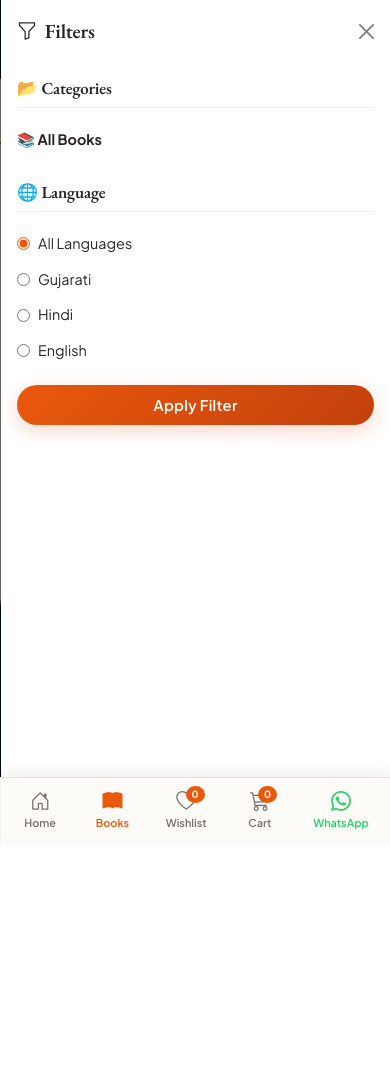
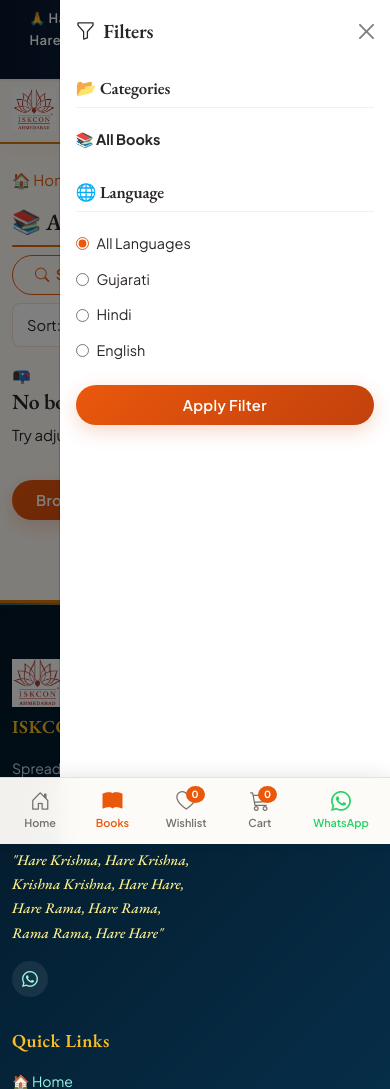
Before and after one commit to jayant1345/iskcon_book_store, a Flask app: page /books in a window 390 px wide, after a click on "Filters". Shown: the top 1089 px of the page. Before the commit the page ends 844 px from the top, so only its background shows below. Run offline with Flask 3, Linux system fonts and the light colour scheme; data that the repository does not hold is empty.

Commit message:
fix(mobile): cap Filters offcanvas width so it fits phone screens
Bootstrap's default offcanvas width (400px) exceeds a typical 375px
phone viewport. Caps it at 85% of screen width (max 360px) below the
768px breakpoint. Verified with a Playwright sweep across 9 key
customer pages at 375px width — no horizontal overflow anywhere.

Co-Authored-By: Claude Sonnet 5 <noreply@anthropic.com>

```diff
--- a/static/css/style.css
+++ b/static/css/style.css
@@ -1609,6 +1609,7 @@ img {
     padding: 3px 8px;
   }
   .book-card-actions { flex-direction: column; }
+  .offcanvas { width: min(85vw, 360px) !important; }
   .search-input-nav { min-width: 140px; }
   .section-title { font-size: 1.45rem; }
   .book-title { font-size: 0.95rem; }
```
